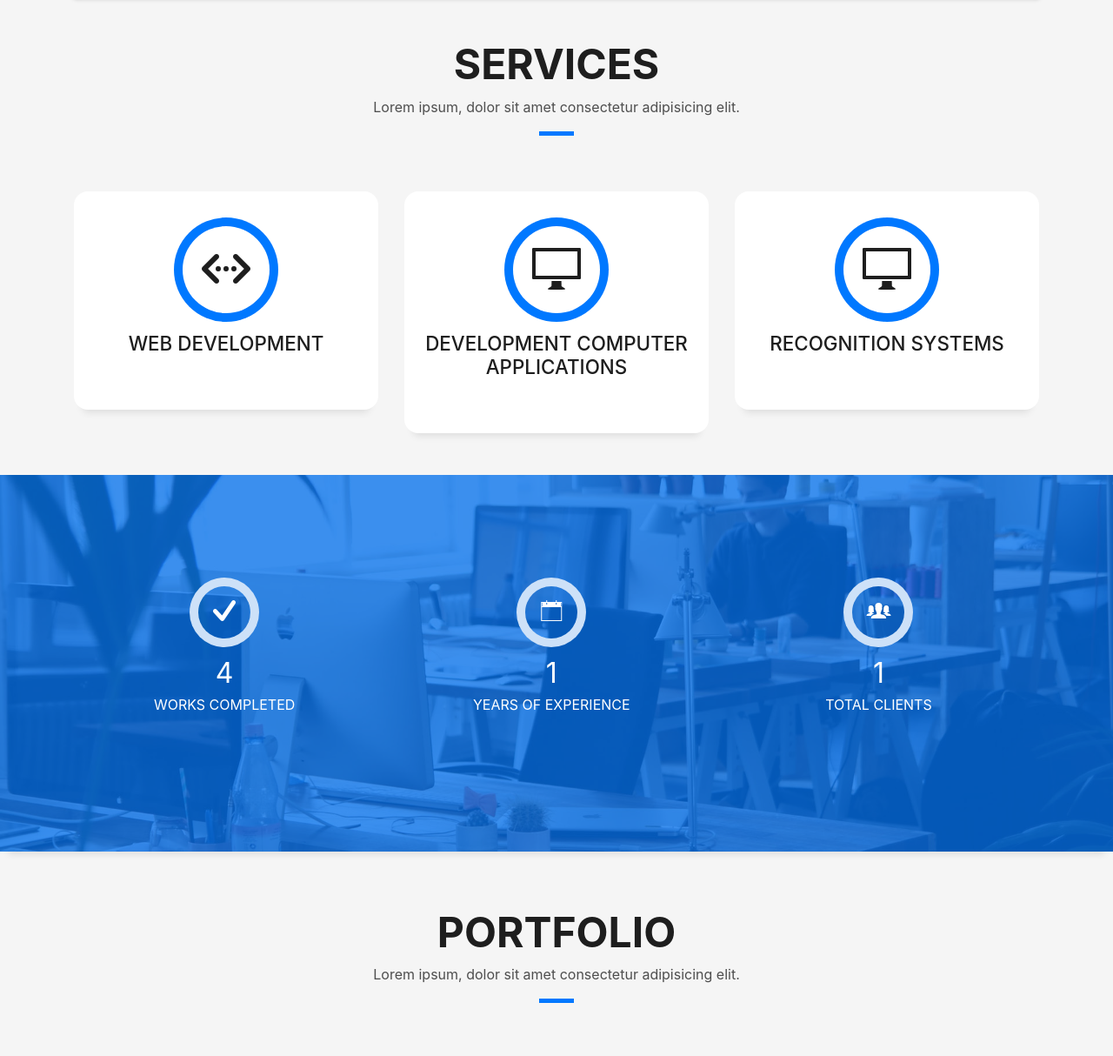
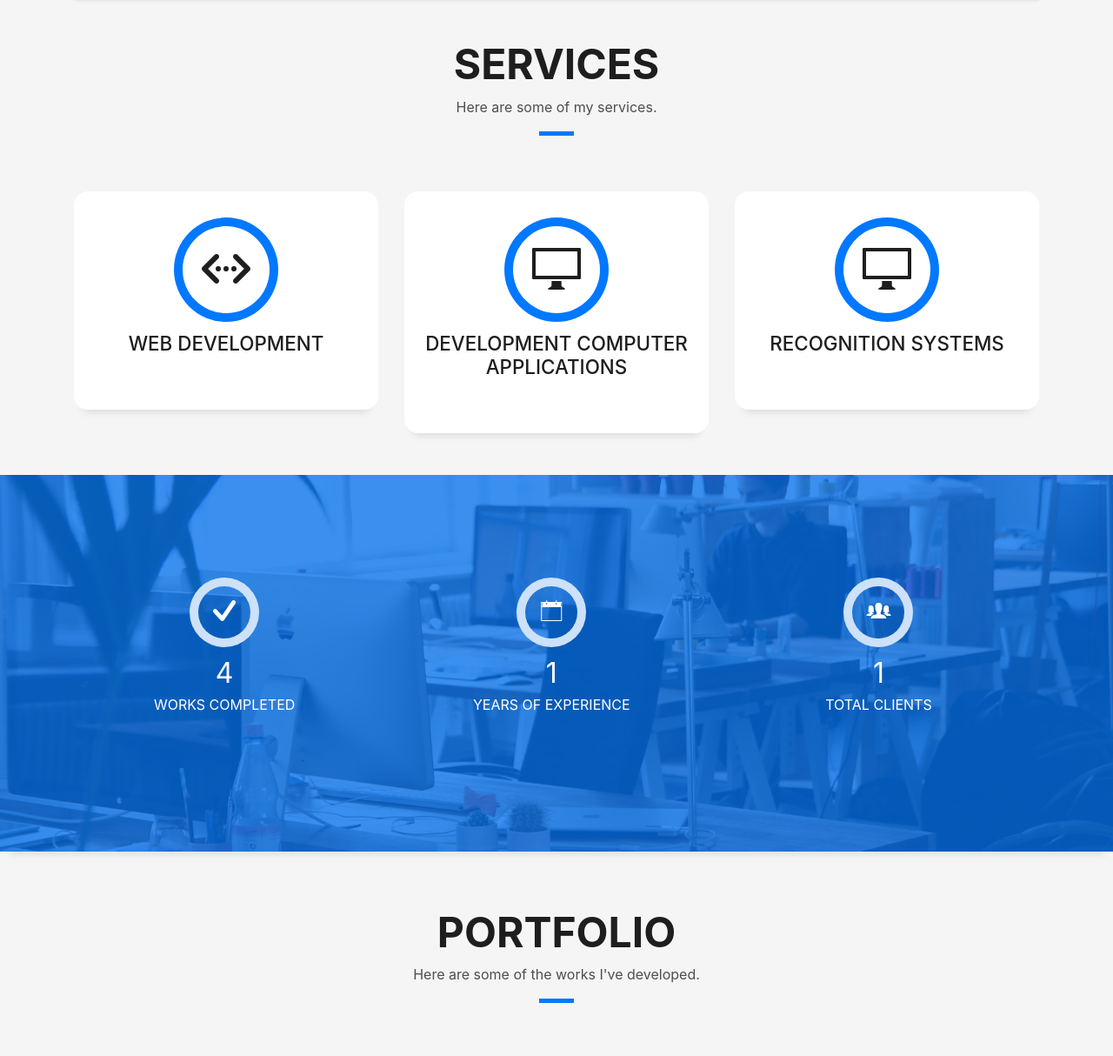
Before and after one commit to HAMMOUTI-Mohamed-Amine/HAMMOUTI-Mohamed-Amine.github.io, a plain HTML site: page index.html in a window 1280 px wide. Shown: the part 1843-3057 px from the top of the page at 87% size. Drawn offline with Linux system fonts and the light colour scheme; files whose address does not match are found by name.

Commit message:
third updates

```diff
--- a/index.html
+++ b/index.html
@@ -202,7 +202,7 @@
               Services
             </h3>
             <p class="subtitle-a">
-              Lorem ipsum, dolor sit amet consectetur adipisicing elit.
+              Here are some of my services.
             </p>
             <div class="line-mf"></div>
           </div>
@@ -306,7 +306,7 @@
               Portfolio
             </h3>
             <p class="subtitle-a">
-              Lorem ipsum, dolor sit amet consectetur adipisicing elit.
+              Here are some of the works I've developed.
             </p>
             <div class="line-mf"></div>
           </div>
```
